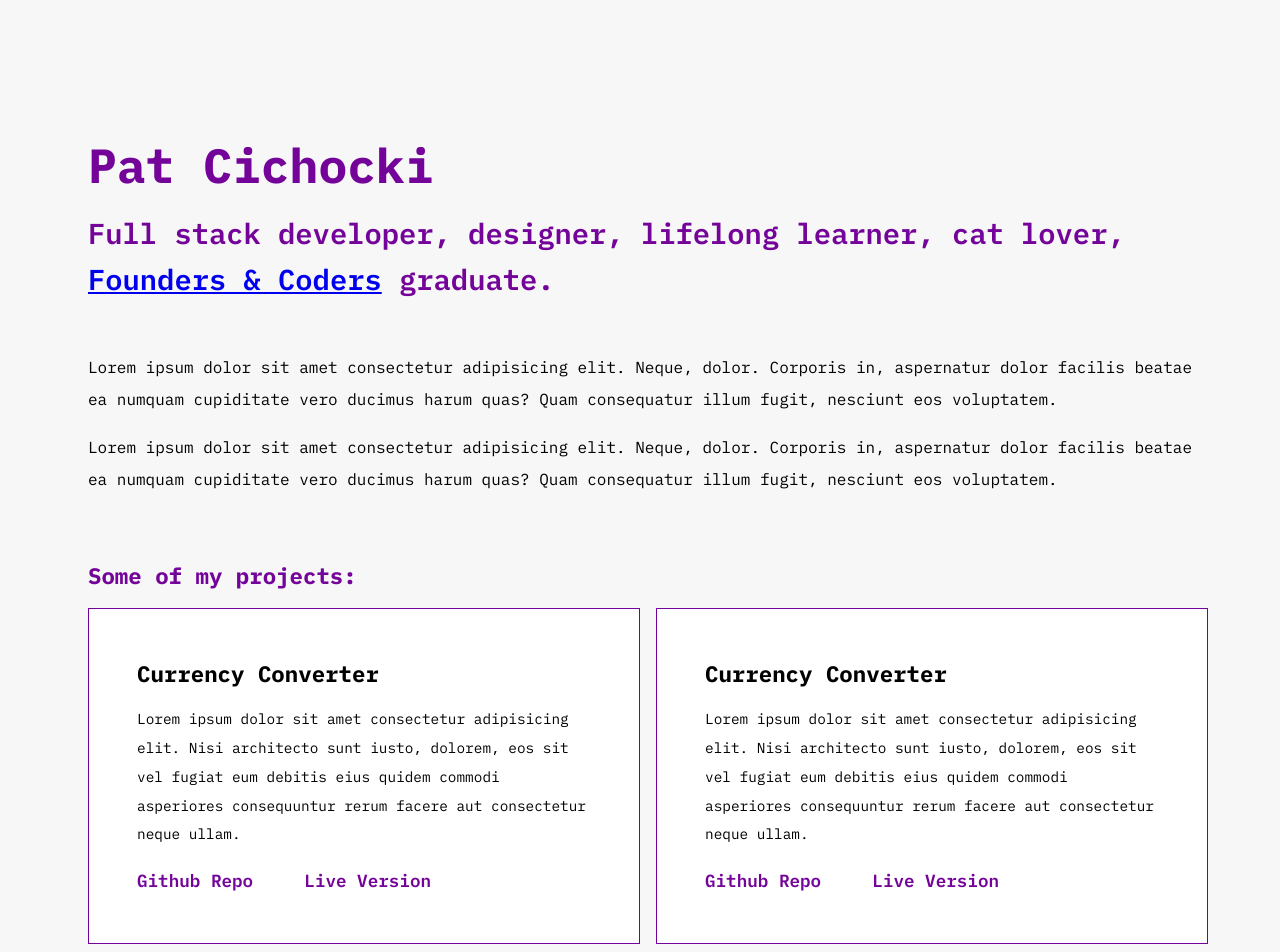
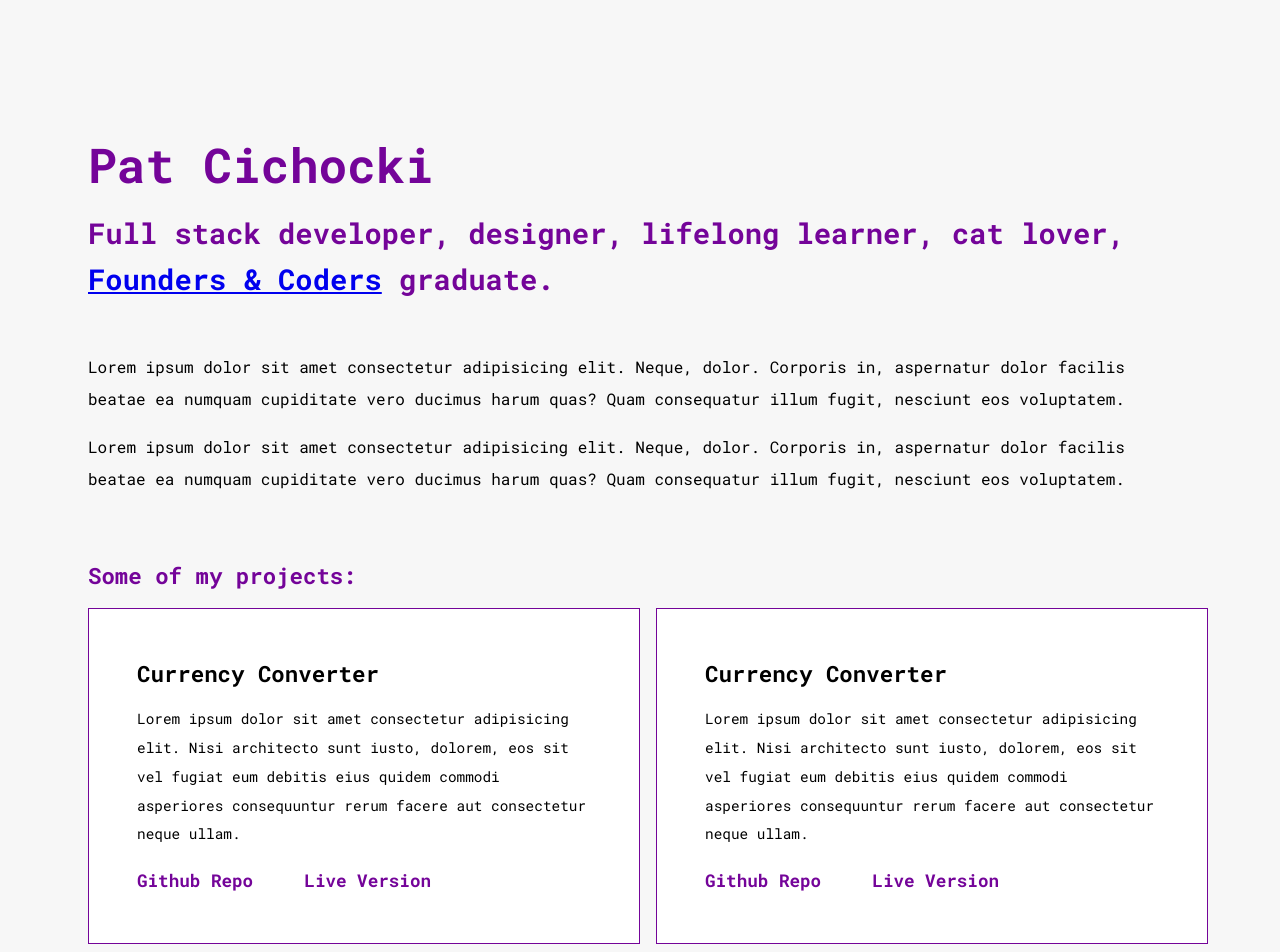
Before and after one commit to pat-cki/portfolio_initial, a plain HTML site: page index.html in a window 1280 px wide. Shown: the part 140-1092 px from the top of the page. Drawn offline with Linux system fonts and the light colour scheme.

Commit message:
font tweaks

```diff
--- a/index.html
+++ b/index.html
@@ -5,8 +5,7 @@
     <meta charset="UTF-8">
     <meta name="viewport" content="width=device-width, initial-scale=1.0">
     <meta http-equiv="X-UA-Compatible" content="ie=edge">
-    <link href="https://fonts.googleapis.com/css?family=IBM+Plex+Mono:300,400,600,700&display=swap" rel="stylesheet">
-
+    <link href="https://fonts.googleapis.com/css?family=Roboto+Mono:300,400,700&display=swap" rel="stylesheet">
     <link rel="stylesheet" href="styles/reset.css">
     <link rel="stylesheet" href="styles/style.css">
     <title>Pat Cichocki - portfolio</title>
--- a/styles/style.css
+++ b/styles/style.css
@@ -8,7 +8,7 @@
 
 body {
     background-color: var(--main-bg-color);
-    font-family: 'IBM Plex Mono', monospace;
+    font-family: 'Roboto Mono', monospace;
 }
 
 .container {
@@ -20,15 +20,11 @@ body {
     flex-direction: column;
 }
 
-
 .top-bar {
     display: flex;
     align-items: center;
     justify-content: space-between;
-
-
 }
-
 
 ul.nav {
     display: flex;
@@ -47,7 +43,7 @@ ul.nav li {
 
 .nav:hover li:hover {
     color: var(--headline-color);
-    font-weight: 900;
+    font-weight: 700;
 }
 
 ul.nav li a {
@@ -59,12 +55,12 @@ h1,
 h2,
 h3 {
     color: var(--headline-color);
-    font-family: 'IBM Plex Mono', monospace;
+    font-family: 'Roboto Mono', monospace;
 }
 
 h1 {
     font-size: 3em;
-    font-weight: 900;
+    font-weight: 700;
     margin-bottom: .2em;
     margin-top: 2em;
 }
@@ -72,7 +68,7 @@ h1 {
 h2 {
     font-size: 1.6em;
     line-height: 1.6em;
-    font-weight: 600;
+    font-weight: 700;
 }
 
 h3 {
@@ -83,7 +79,6 @@ header,
 section.main {
     margin-bottom: 3em;
 }
-
 
 .intro-paragraph {
     padding-bottom: 1em;
@@ -120,7 +115,6 @@ h4.project-title {
     margin-top: 1em;
     line-height: 2em;
     font-size: .9em;
-
 }
 
 .project-links {
@@ -133,15 +127,12 @@ h4.project-title {
 }
 
 .project-link a {
-    font-weight: 600;
+    font-weight: 700;
     color: var(--headline-color);
     text-decoration: none;
     padding-right: 1em;
     font-size: 1.1em;
 }
-
-
-
 
 ul.links {
     display: flex;
@@ -164,7 +155,7 @@ ul.links li a {
 
 .links:hover li:hover {
     color: var(--headline-color);
-    font-weight: 900;
+    font-weight: 700;
 }
 
 footer {
@@ -183,12 +174,10 @@ footer:hover {
 footer p {
     margin: 2em;
     color: var(--headline-color);
-    font-weight: 800;
+    font-weight: 700;
 }
 
 @media only screen and (min-width: 768px) {
-
-
     .container {
         padding: 3em 3em 0 3em;
     }
@@ -213,11 +202,9 @@ footer p {
         margin-bottom: 3em;
     }
 
-
     header {
         margin-top: 6em;
     }
-
 
     .row {
         flex-direction: row;
@@ -234,6 +221,4 @@ footer p {
     .project {
         padding: 3em;
     }
-
-
 }
```
